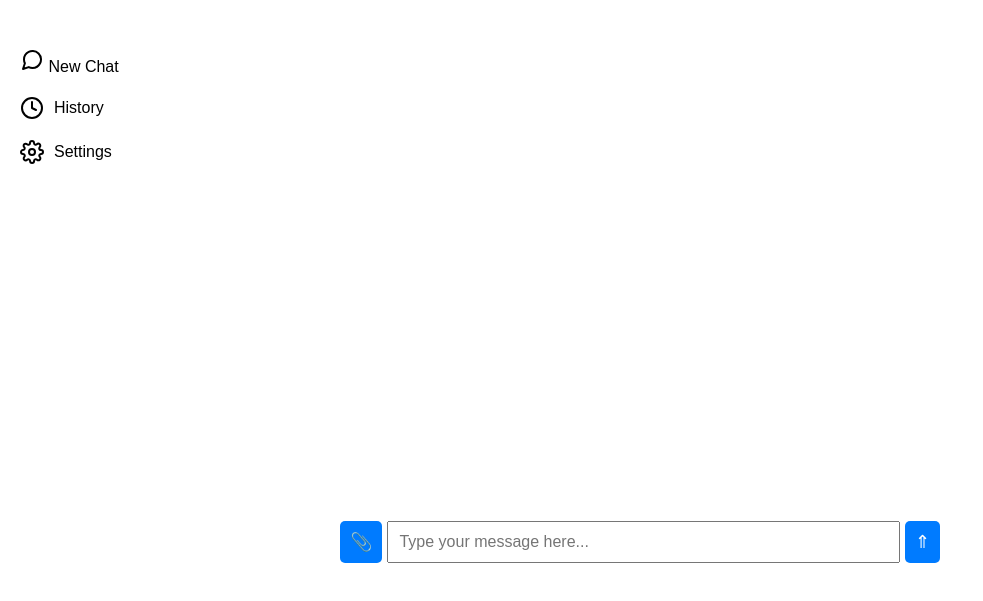
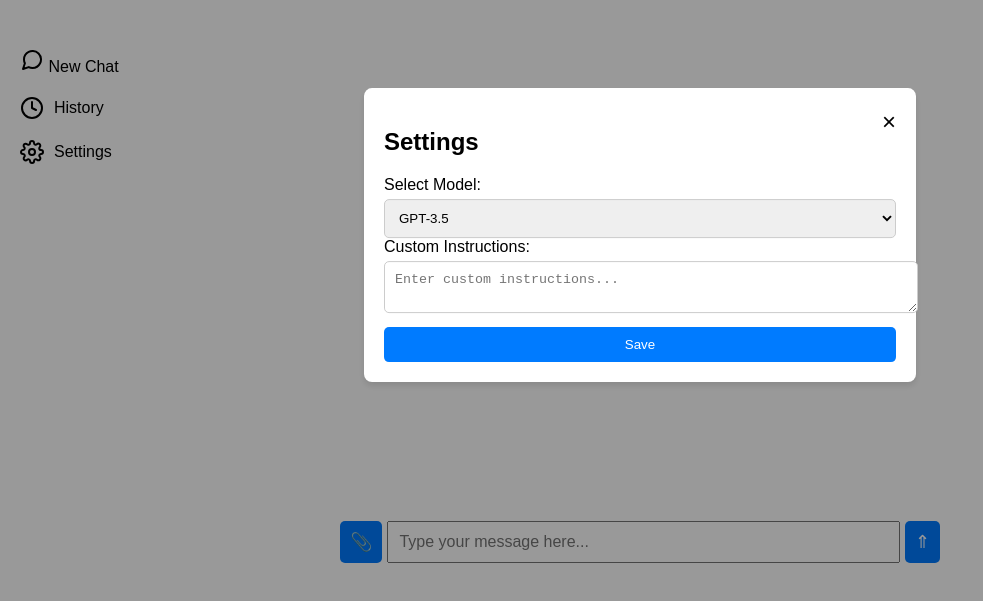
Before and after one commit to BYUIDSconsulting/ai-chatbot-demo, a website: page src/index.html in a window 1280 px wide. Both pictures are taken after a click on the item "Settings". Shown: the part 165-766 px from the top of the page, without its empty margins (0-983 px from the left). Drawn offline with nearby package versions, Linux system fonts and the light colour scheme.

Commit message:
Added sidebar

```diff
--- a/src/css/styles.css
+++ b/src/css/styles.css
@@ -179,7 +179,60 @@ header a {
 }
 
 /* Collapsed Sidebar Behavior */
-#sidebar.collapsed .sidebar-content h2,
-#sidebar.collapsed .sidebar-content ul li span {
+#sidebar.collapsed .sidebar-content img,
+#sidebar.collapsed .sidebar-content{
     display: none;
 }
+
+/* Modal Background */
+.modal {
+    display: none; /* Hidden by default */
+    position: fixed;
+    z-index: 1000;
+    left: 0;
+    top: 0;
+    width: 100%;
+    height: 100%;
+    background-color: rgba(0, 0, 0, 0.4);
+}
+
+/* Modal Content */
+.modal-content {
+    background-color: white;
+    width: 40%;
+    padding: 20px;
+    border-radius: 8px;
+    position: absolute;
+    top: 50%;
+    left: 50%;
+    transform: translate(-50%, -50%);
+    box-shadow: 0px 4px 6px rgba(0, 0, 0, 0.1);
+}
+
+/* Close Button */
+.close {
+    float: right;
+    font-size: 24px;
+    cursor: pointer;
+}
+
+/* Form Elements */
+select, textarea {
+    width: 100%;
+    padding: 10px;
+    margin-top: 5px;
+    border: 1px solid #ccc;
+    border-radius: 5px;
+}
+
+/* Save Button */
+#saveSettings {
+    margin-top: 10px;
+    padding: 10px;
+    background: #007bff;
+    color: white;
+    border: none;
+    cursor: pointer;
+    width: 100%;
+    border-radius: 5px;
+}
--- a/src/index.html
+++ b/src/index.html
@@ -25,11 +25,34 @@
                 <ul>
                     <li><a href="/"><li><i data-feather="message-circle"></i> New Chat</li></a>
                     <li><i data-feather="clock"></i> History</li>
-                    <li><i data-feather="settings"></i> Settings</li>
+                    <li id="modalButton"><i data-feather="settings"></i> Settings</li>
                 </ul>
                 <div class="sidebar-previous-chats"></div>
             </div>
         </div>
+        <!-- Settings Modal -->
+        <div id="settingsModal" class="modal">
+            <div class="modal-content">
+                <span class="close">&times;</span>
+                <h2>Settings</h2>
+
+                <!-- Model Selection -->
+                <label for="modelSelect">Select Model:</label>
+                <select id="modelSelect">
+                    <option value="gpt-3.5">GPT-3.5</option>
+                    <option value="gpt-4">GPT-4</option>
+                    <option value="custom">Custom Model</option>
+                </select>
+
+                <!-- Instructions Input -->
+                <label for="instructions">Custom Instructions:</label>
+                <textarea id="instructions" placeholder="Enter custom instructions..."></textarea>
+
+                <!-- Save Button -->
+                <button id="saveSettings">Save</button>
+            </div>
+        </div>
+
         <div id="chatContainer"></div>
             <div id="chat">
                 <label for="fileInput" id="uploadButton">📎</label>
--- a/src/js/index.js
+++ b/src/js/index.js
@@ -6,6 +6,19 @@ document.addEventListener("DOMContentLoaded", () => {
   const uploadButton = document.getElementById("uploadButton");
   const sidebar = document.getElementById("sidebar");
   const toggleBtn = document.getElementById("toggleSidebar");
+  const modal = document.getElementById("modalButton");
+  const modalContent = document.querySelector(".modal");
+  const closeModal = document.querySelector(".close");
+
+  modal.addEventListener("click", () => {
+    console.log("modal clicked");
+    modalContent.style.display = "block";
+    console.log(modalContent.style.display);
+  });
+
+  closeModal.addEventListener("click", () => {
+    modal.style.display = "none";
+});
 
   toggleBtn.addEventListener("click", () => {
       sidebar.classList.toggle("collapsed");
```
